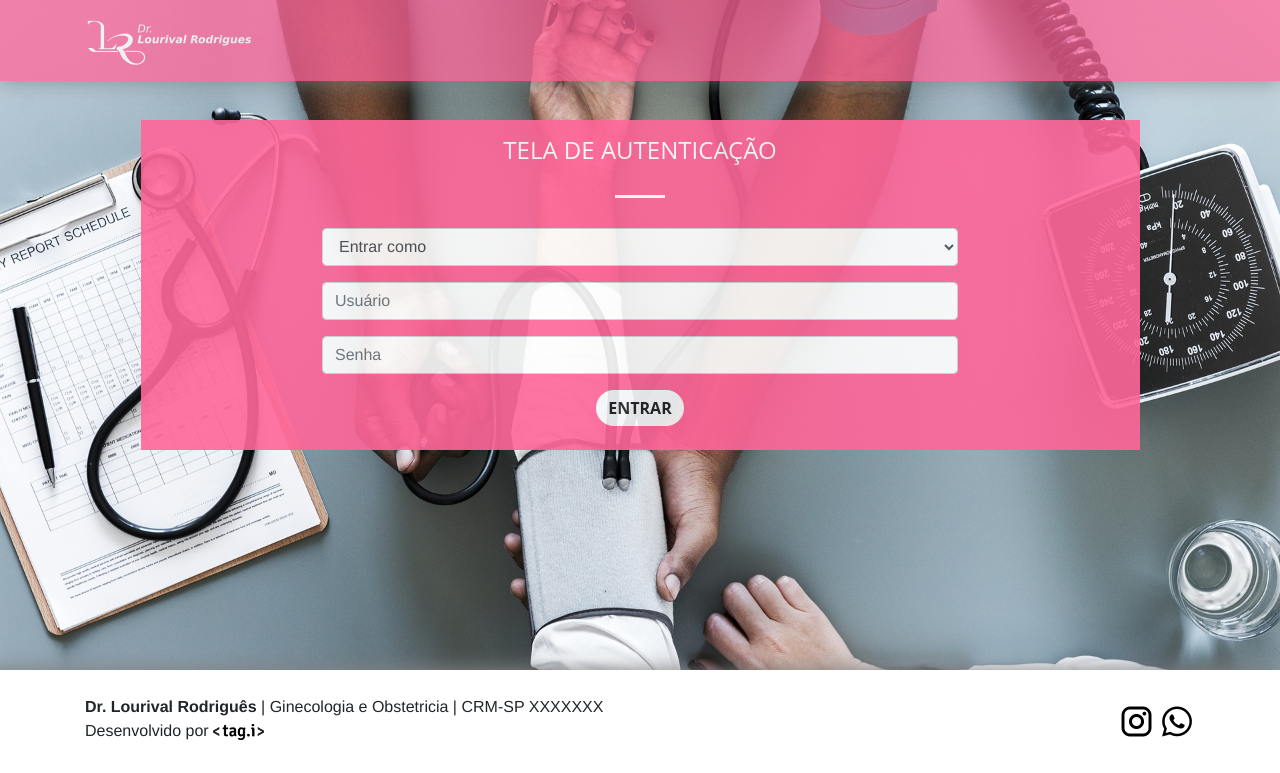
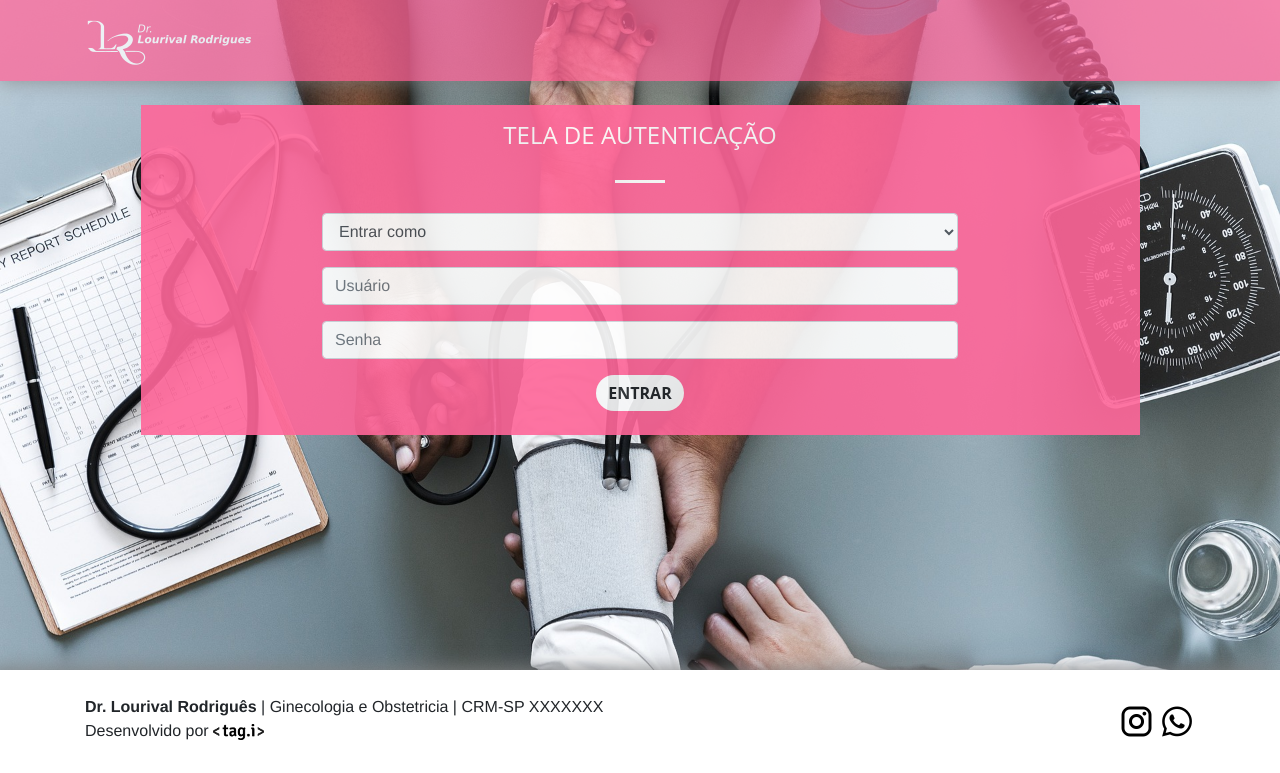
Before and after one commit to pixies/medicalcenter, a Django app: page /login/ in a window 1280 px wide. Shown: the top 773 px of the page. Run offline with Django 3.2, Linux system fonts and the light colour scheme; parts of the project's set-up code (start-up, migrations or seed data) failed here and were passed over; some libraries are stand-ins or nearby versions; some web fonts are replaced.

Commit message:
melhorando a tela de login

```diff
--- a/templates/login.html
+++ b/templates/login.html
@@ -114,6 +114,7 @@ table {
 
   <body id="page-top">
     <!-- Navigation -->
+
     <nav class="navbar navbar-expand-lg navbar-light fixed-top" id="mainNav">
             <div class="container">
               <a class="navbar-brand js-scroll-trigger" href="/"><img src="{% static 'img/logo-white.png' %}" alt=""></a>
@@ -124,9 +125,10 @@ table {
             </div>
           </nav>
 
+
     <header class="masthead text-center text-white d-flex" style="height: 670px;">
       <div class="container my-auto">
-        <div class="row" style="background-color: #ff6699;opacity: 0.9;  width: 90%; margin: auto; margin-top: -100px">
+        <div class="row" style="background-color: #ff6699;opacity: 0.9;  width: 90%; margin: auto; margin-top: -130px">
           <div class="col-lg-10  mx-auto ">
             <h4 class="text-uppercase mt-3">
               Tela de autenticação
```
